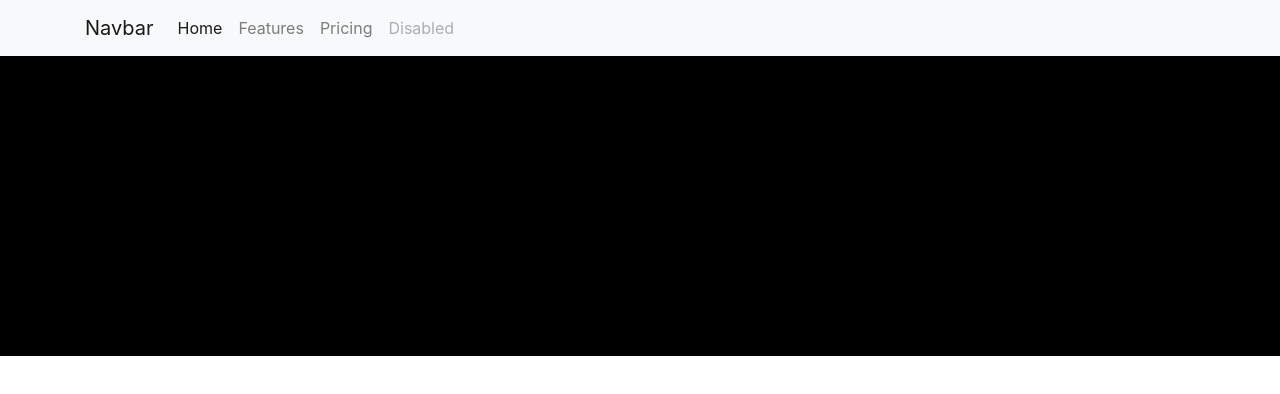
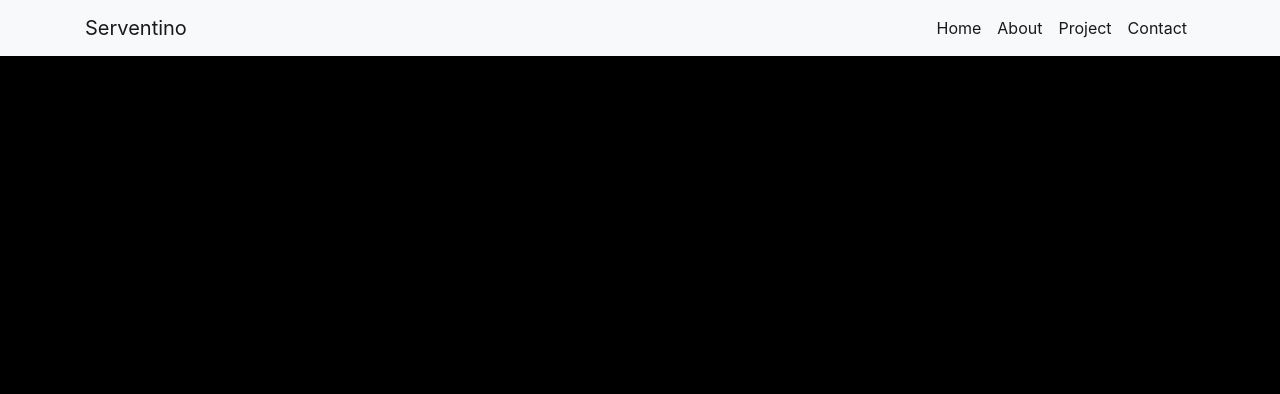
Before and after one commit to servenn/portfolio.io, a plain HTML site: page index.html in a window 1280 px wide. Drawn offline with nearby package versions, Linux system fonts and the light colour scheme.

Commit message:
Add files via upload

```diff
--- a/index.html
+++ b/index.html
@@ -8,23 +8,32 @@
     <link rel="stylesheet" type="text/css" href="main.css">
   </head>
   <body>
+    <div class="main-page">
       <nav class="navbar navbar-expand-lg navbar-light bg-light">
           <div class="container">
-        <a class="navbar-brand" href="#">Navbar</a>
-        <button class="navbar-toggler" type="button" data-toggle="collapse" data-target="#navbarNavAltMarkup" aria-controls="navbarNavAltMarkup" aria-expanded="false" aria-label="Toggle navigation">
+              <a class="navbar-brand custom-brand" href="#">Serventino</a>
+          <button class="navbar-toggler custom-toggler" type="button" data-toggle="collapse" data-target="#navbarSupportedContent" aria-controls="navbarSupportedContent" aria-expanded="false" aria-label="Toggle navigation">
             <span class="navbar-toggler-icon"></span>
           </button>
-        <div class="collapse navbar-collapse" id="navbarNavAltMarkup">
-          <div class="navbar-nav">
-            <a class="nav-link active" href="#">Home <span class="sr-only">(current)</span></a>
-            <a class="nav-link" href="#">Features</a>
-            <a class="nav-link" href="#">Pricing</a>
-            <a class="nav-link disabled" href="#" tabindex="-1" aria-disabled="true">Disabled</a>
+
+          <div class="collapse navbar-collapse" id="navbarSupportedContent">
+            <ul class="navbar-nav ml-auto">
+              <li class="nav-item active">
+                <a class="nav-link" href="#">Home</a>
+              </li>
+              <li class="nav-item active">
+                <a class="nav-link" href="#testabout">About</a>
+              </li>
+              <li class="nav-item">
+                <a class="nav-link active" href="#project" tabindex="-1" aria-disabled="true">Project</a>
+              </li>
+              <li class="nav-item">
+                  <a class="nav-link active" href="#contact" tabindex="-1" aria-disabled="true">Contact</a>
+                </li>
+            </ul>
           </div>
           </div>
         </nav>
-     <div class="main-page">
-
     </div>
     <script src="https://code.jquery.com/jquery-3.5.1.slim.min.js" integrity="sha384-DfXdz2htPH0lsSSs5nCTpuj/zy4C+OGpamoFVy38MVBnE+IbbVYUew+OrCXaRkfj" crossorigin="anonymous"></script>
     <script src="https://cdn.jsdelivr.net/npm/popper.js@1.16.1/dist/umd/popper.min.js" integrity="sha384-9/reFTGAW83EW2RDu2S0VKaIzap3H66lZH81PoYlFhbGU+6BZp6G7niu735Sk7lN" crossorigin="anonymous"></script>
--- a/main.css
+++ b/main.css
@@ -3,7 +3,11 @@
     padding:0;
     box-sizing: border-box;
 }
+html,body{
+    height:100%;
+    min-height:100%;
+}
 .main-page{
     background-color: #000;
-    height:300px;
+    height:100vh;
 }
```
Lines whose indentation alone changed are shown as unchanged.
